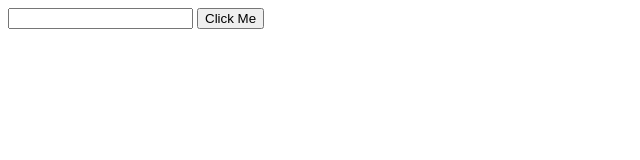
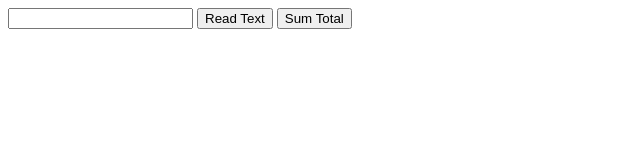
Before and after one commit to SnowMoto/snowportfolio.github.io, a plain HTML site: page team activity/activity1.html in a window 1280 px wide. Shown: the whole page, without its empty margins (0-640 px from the left). Drawn offline with Linux system fonts and the light colour scheme.

Commit message:
activity update

```diff
--- a/team activity/activity1.html
+++ b/team activity/activity1.html
@@ -1,27 +1,33 @@
 <!DOCTYPE html>
 <html lang="en">
+
 <head>
     <meta charset="UTF-8">
     <meta name="viewport" content="width=device-width, initial-scale=1.0">
     <title>Document</title>
 </head>
+
 <body>
-    <input type="text"></input>
-    <button type="buton onclick="readText()">Click Me</button>
+    <input type="text" id="userInput"></input>
+    <button type="button" onclick="readText()">Read Text</button>
+    <button type="button" onclick="sumNums()">Sum Total</button>
     <div id="inputText"></div>
 </body>
 <script>
-    function readText(){
+    function readText() {
         //grabs input data and displays
         let userText = document.querySelector("input[type='text']").value;
         document.getElementById('inputText').innerHTML = userText;
     }
-    function sumNums(num){
-        let n=parseFloat (document.querySelector("input[type='text]'").value);
-let sum=0;
-for (let i = 1;  i <=n;  i+=1) {
-    sum+=i;
-document.getElementById("inputText").innerHTML = userText;
-}}
+
+    function sumNums(num) {
+        let n = parseFloat(document.getElementById('userInput').value);
+        let sum = 0;
+        for (let i = 1; i <= n; i++) {
+            sum += i;
+            document.getElementById("inputText").innerHTML = sum;
+        }
+    }
 </script>
+
 </html>
```
